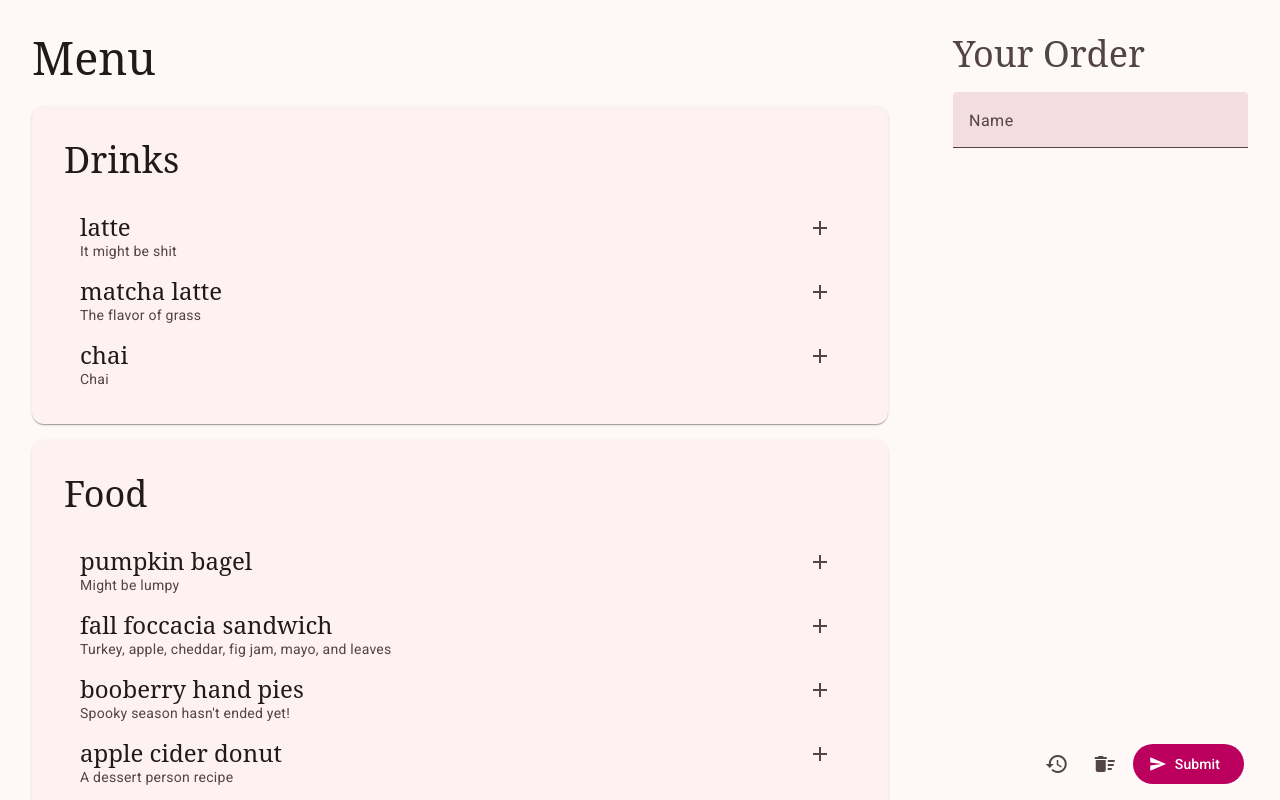
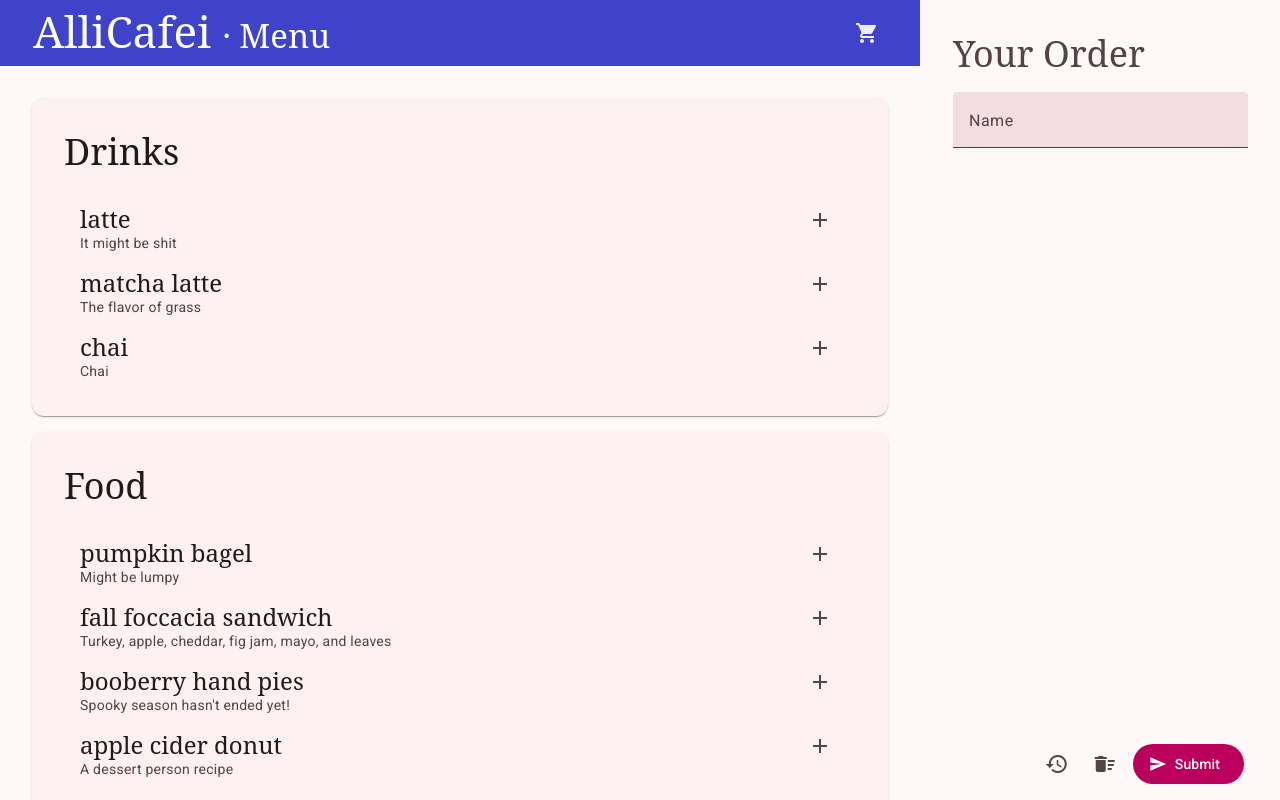
Before and after one commit to danzou56/home-cafe-circle, an Angular app: page / in a window 1280 px wide. Built offline with nearby package versions, Linux system fonts and the light colour scheme; a web font is replaced by a local one.

Commit message:
keep changing stuff lol

```diff
--- a/src/app/app.component.html
+++ b/src/app/app.component.html
@@ -1,8 +1,8 @@
 <mat-drawer-container>
   <mat-drawer-content>
-    <app-menu [addCallback]="addToCartCallback" />
+    <app-menu [addCallback]="addToCartCallback" [cartOpenCallback]="cartCallback" />
   </mat-drawer-content>
-  <mat-drawer mode="side" opened position="end" disableClose>
+  <mat-drawer mode="side" [opened]="isCartOpen" position="end">
     <app-cart [submitCallback]="submitOrderCallback" />
   </mat-drawer>
 </mat-drawer-container>
--- a/src/app/app.component.ts
+++ b/src/app/app.component.ts
@@ -28,4 +28,9 @@ export class AppComponent {
       this.cartComponent.isSubmitDisabled = false;
     }, 3000);
   };
+
+  isCartOpen = true;
+  cartCallback: () => void = () => {
+    this.isCartOpen = !this.isCartOpen;
+  };
 }
--- a/src/app/menu/menu.component.css
+++ b/src/app/menu/menu.component.css
@@ -1,3 +1,23 @@
+mat-toolbar {
+  padding: 1.5em;
+  background: rgb(62, 67, 202);
+  color: white;
+}
+
+mat-toolbar h2 {
+  font-size: 2em;
+}
+
+mat-toolbar span.smaller {
+  font-size: .75em;
+}
+
+mat-toolbar button {
+  --mat-icon-button-ripple-color: #888;
+  --mat-icon-button-state-layer-color: white;
+  color: #eee;
+}
+
 .quantity-container {
   float: right;
 }
@@ -6,3 +26,7 @@ mat-card {
   padding: 1em;
   padding-bottom: 0;
 }
+
+.spacer {
+  flex: 1 1 auto;
+}
--- a/src/app/menu/menu.component.html
+++ b/src/app/menu/menu.component.html
@@ -1,5 +1,11 @@
+<mat-toolbar style="background: rgb(62, 67, 202)">
+  <h2>AlliCafei <span class="smaller">· Menu</span></h2>
+  <span class="spacer"></span>
+  <button mat-icon-button (click)="cartOpenCallback()">
+    <mat-icon fontIcon="shopping_cart"> cart</mat-icon>
+  </button>
+</mat-toolbar>
 <div class="layout-container-half-root">
-  <h2>Menu</h2>
   <mat-card style="margin-bottom:1em;">
     <mat-card-header>
       <h3>Drinks</h3>
--- a/src/app/menu/menu.component.ts
+++ b/src/app/menu/menu.component.ts
@@ -8,11 +8,21 @@ import { MatDialog } from '@angular/material/dialog';
 import { OptionSelectorComponent } from './option-selector/option-selector.component';
 import { MenuItem } from './menu-item/menu-item';
 import { menu as menuData } from './menu';
+import { MatToolbarModule } from '@angular/material/toolbar';
+import { MatIconModule } from '@angular/material/icon';
+import { MatButtonModule } from '@angular/material/button';
 
 @Component({
   selector: 'app-menu',
   standalone: true,
-  imports: [MatCardModule, MatListModule, MenuItemComponent],
+  imports: [
+    MatCardModule,
+    MatListModule,
+    MenuItemComponent,
+    MatToolbarModule,
+    MatIconModule,
+    MatButtonModule,
+  ],
   templateUrl: './menu.component.html',
   styleUrl: './menu.component.css',
 })
@@ -23,6 +33,9 @@ export class MenuComponent {
   addCallback!: (orderItem: OrderItem) => void;
   @Input()
   readonly menu: MenuItem[] = menuData;
+
+  @Input()
+  cartOpenCallback!: () => void;
 
   foodItems = this.menu.filter((item) => {
     return item.tipe == FoodType.Food;
```
